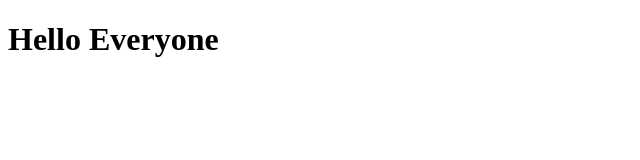
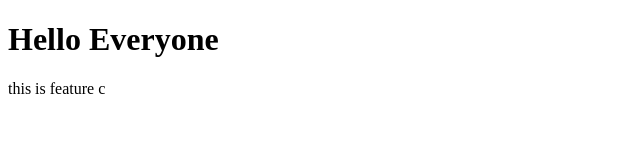
Before and after one commit to deb1398/github-demo, a plain HTML site: page index.html in a window 1280 px wide. Shown: the whole page, without its empty margins (0-640 px from the left). Drawn offline with Linux system fonts and the light colour scheme.

Commit message:
added p tag

```diff
--- a/index.html
+++ b/index.html
@@ -8,5 +8,6 @@
 </head>
 <body>
     <h1>Hello Everyone</h1>
+    <p>this is feature c</p>
 </body>
 </html>
```
